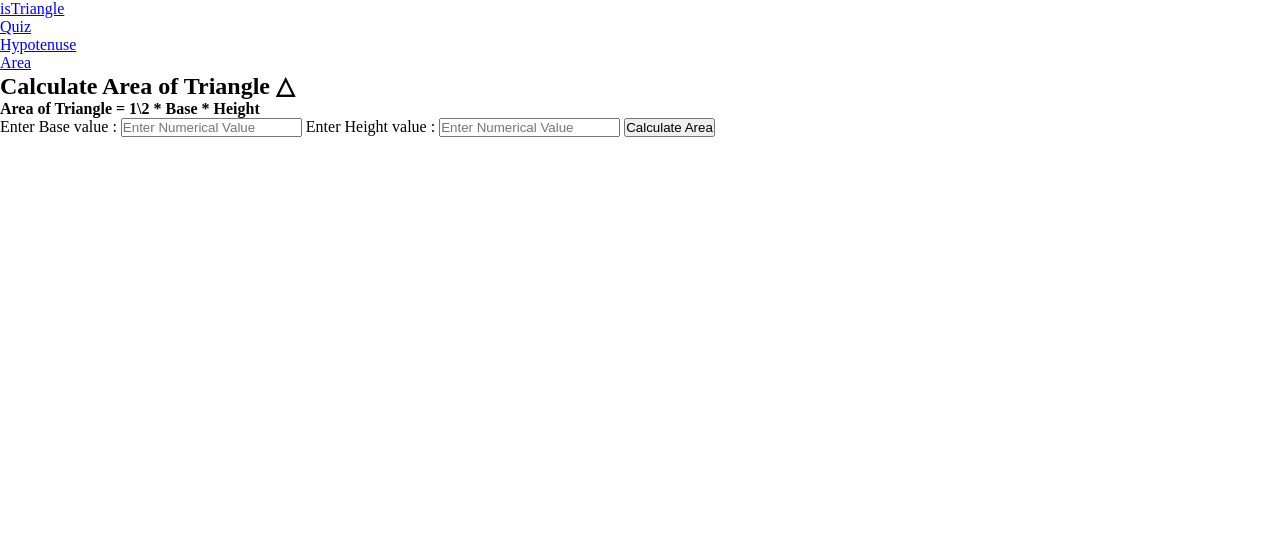
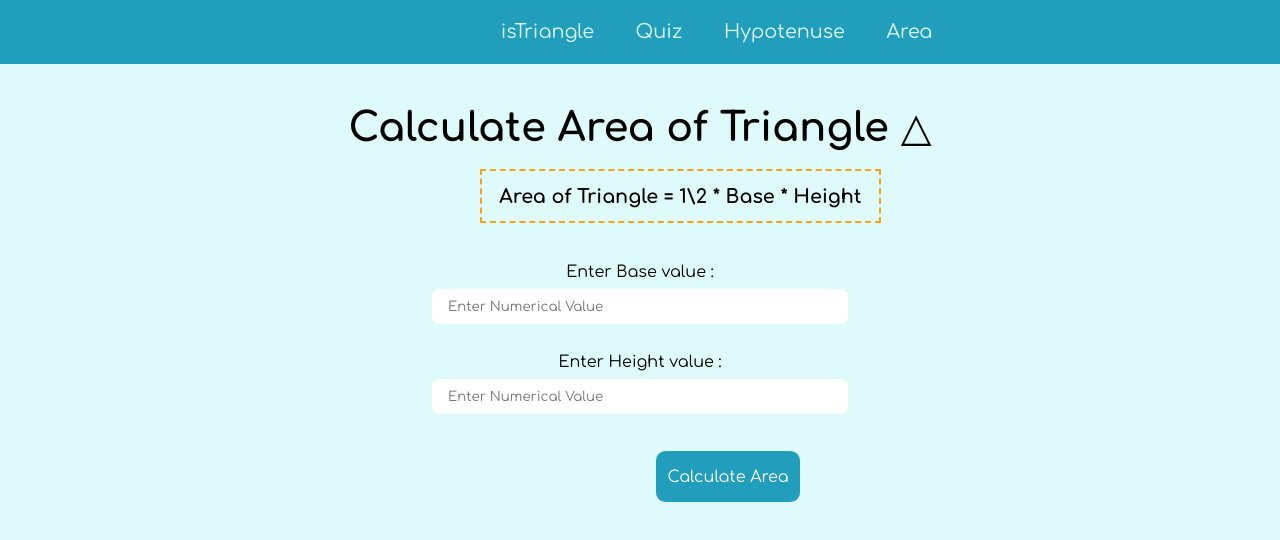
Before and after one commit to pavan6115/funWithTriangles, a plain HTML site: page triArea/triArea.html in a window 1280 px wide. Drawn offline with Linux system fonts and the light colour scheme.

Commit message:
style:styled all componenets

```diff
--- a/triArea/triArea.css
+++ b/triArea/triArea.css
@@ -1,4 +1,113 @@
+@import url('https://fonts.googleapis.com/css2?family=Comfortaa:wght@300;400;700&display=swap');
+
 * {
     margin: 0;
     padding: 0;
+    font-family: 'Comfortaa', cursive;
 }
+
+*:focus {
+    outline:none;
+}
+
+:root {
+    --primary-color : #219ebc;
+    --secondary-color : #dffafa;
+    --formula-color : #fca311;
+}
+
+body {
+    background-color: var(--secondary-color);
+}
+
+.nav {
+    background-color: var(--primary-color);
+    height: 4rem;
+}
+
+.nav-links {
+    display: flex;
+    margin: 0rem 30rem;
+}
+
+.list-inline {
+    list-style: none;
+    margin: 1.3rem;
+    font-size: 1.2rem;
+}
+
+a {
+    text-decoration: none;
+    color: var(--secondary-color)
+}
+
+a:hover {
+    color : var(--secondary-color);
+    font-weight: bold;
+    letter-spacing: 1.5px;
+}
+
+.header {
+    text-align: center;
+    margin-top: 2.5rem;
+}
+
+h1 {
+    font-size: 2.5rem;
+}
+
+.formula {
+    width: 30%;
+    text-align: center;
+    margin: 1.2rem 30rem;
+    margin-bottom: 2.5rem;
+    border: 1px dashed var(--formula-color);
+    border-width: .15rem;
+    padding: .4rem;
+}
+
+h4 {
+    margin: .5rem;
+    font-size: 1.2rem;
+}
+
+label, button{
+    display: block;
+}
+
+.container {
+    text-align: center;
+    width: 100%;
+}
+
+.label {
+    margin: .5rem;
+}
+
+.inp{
+    height: 1.8rem;
+    width: 30%;
+    padding: 0.2rem 1rem;
+    margin-bottom: 1.3rem;
+    border: none;
+    border-radius: .5rem;
+}
+
+.calArea {
+    margin: 1rem 41rem;
+    border: none;
+    border-radius: .6rem;
+    height: 3.2rem;
+    width: 9rem;
+    background-color: var(--primary-color);
+    color : white;
+    font-size: 1rem;
+}
+
+.calArea:hover {
+    font-weight: bold;
+}
+
+.outputMsg {
+    margin: 2rem;
+}
```
